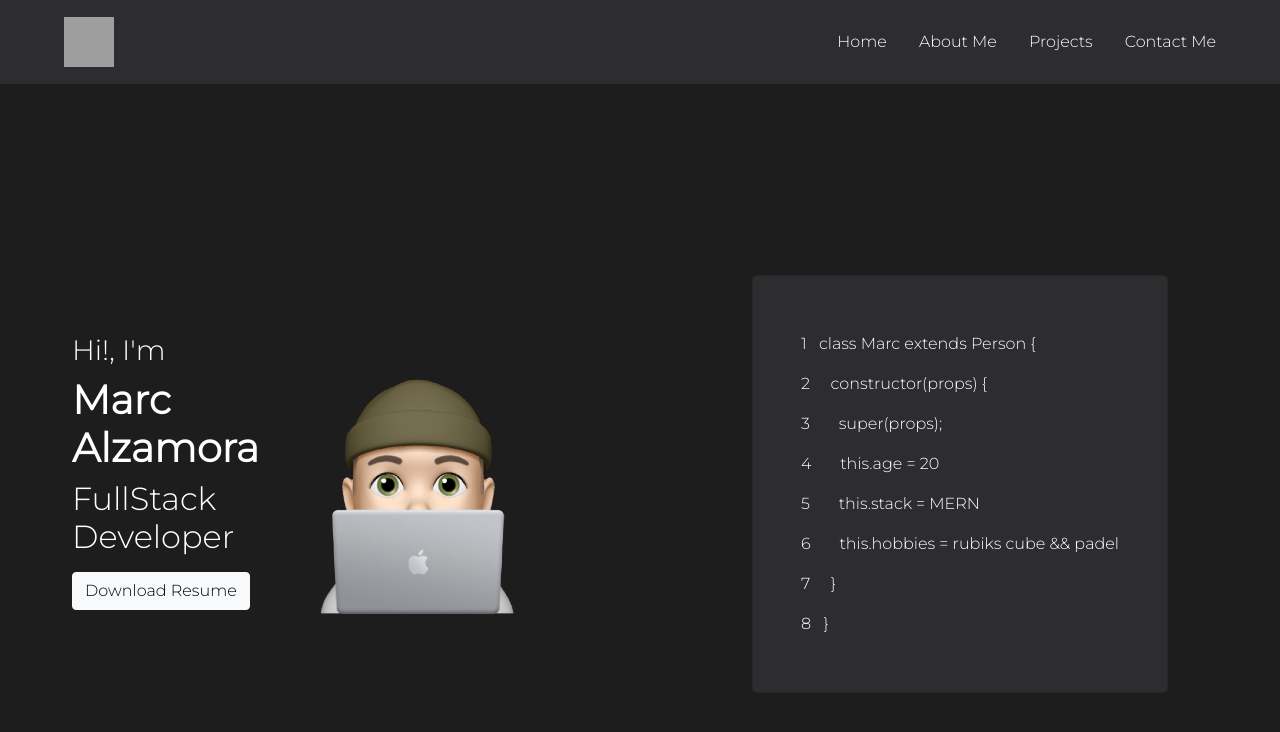
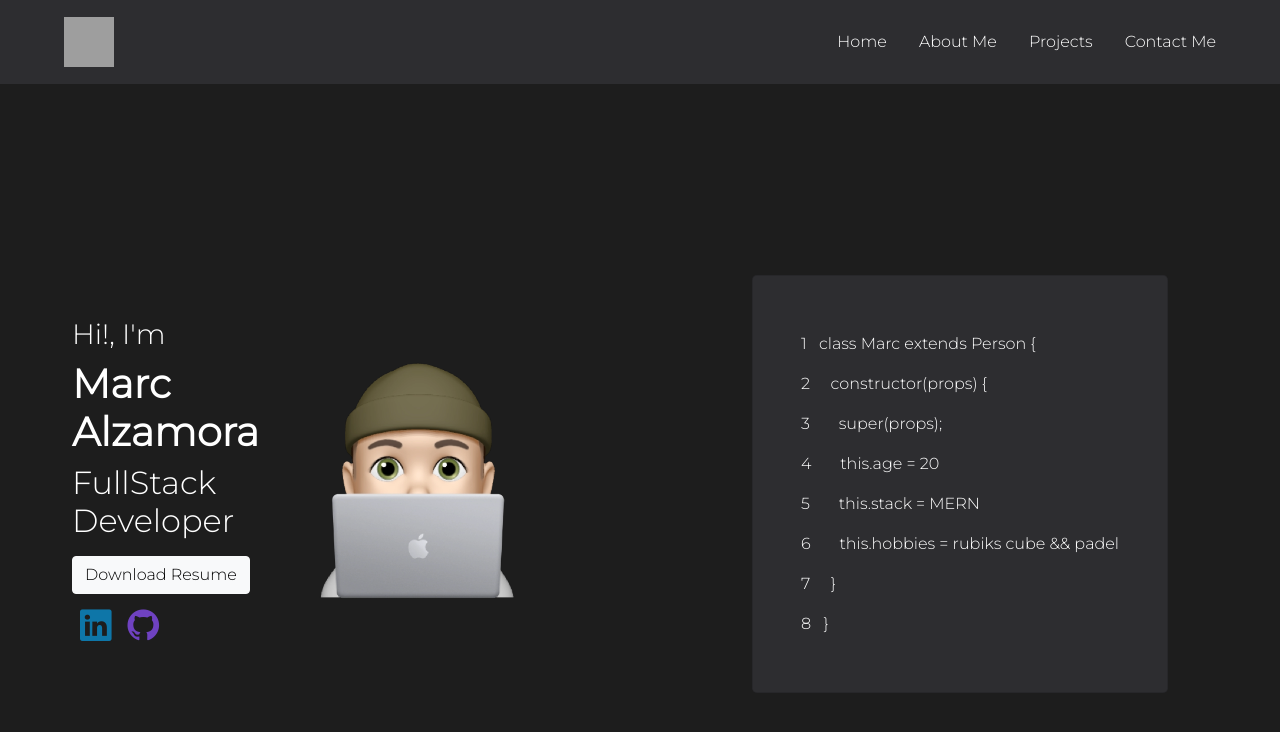
Before and after one commit to manzcube/manzcube.github.io, a React (Create React App) app: page / in a window 1280 px wide. Shown: the top 732 px of the page. Built offline with nearby package versions, Linux system fonts and the light colour scheme; grey boxes are pictures that could not be loaded.

Commit message:
added social media icons

```diff
--- a/public/index.html
+++ b/public/index.html
@@ -14,6 +14,7 @@
     <link rel="preconnect" href="https://fonts.googleapis.com">
     <link rel="preconnect" href="https://fonts.gstatic.com" crossorigin>
     <link href="https://fonts.googleapis.com/css2?family=Montserrat:wght@100;300&display=swap" rel="stylesheet">
+    <link rel="stylesheet" href="https://cdn.jsdelivr.net/npm/bootstrap-icons@1.8.1/font/bootstrap-icons.css">
     <link rel="stylesheet" href="https://cdnjs.cloudflare.com/ajax/libs/animate.css/4.1.1/animate.min.css" />
 
     <title>manzcube</title>
--- a/src/pages/Home.jsx
+++ b/src/pages/Home.jsx
@@ -12,6 +12,11 @@ const Home = () => {
               <h1 className='fw-bold'>Marc Alzamora</h1>
               <h2>FullStack Developer</h2>
               <a href="../files/Resume-Marc-Alzamora.pdf" download className='btn btn-light my-2'>Download Resume</a>
+              <br />
+
+              <a href="linkedin/in/marc-alzamora"><i class="bi bi-linkedin m-2"></i></a>
+              <a href="github.com/manzcube"><i class="bi bi-github m-2"></i></a>
+
             </div>
             <img src={require('../img/picme.webp')} alt='pic' className='img-fluid' style={{ maxWidth: '300px', maxHeight: '300px' }} />
           </span>
@@ -31,6 +36,7 @@ const Home = () => {
             </div>
           </span>
         </div>
+        {/* // make somehting with rubiks cuebs so I show my skills percentage */}
 
 
       </div>
--- a/src/pages/Pages.css
+++ b/src/pages/Pages.css
@@ -15,3 +15,13 @@
     max-height: 700px;
     line-height: 2em;
 }
+
+.bi-linkedin {
+    color: #0e76a8;
+    font-size: 3ch;
+}
+
+.bi-github {
+    color: #6f42c1;
+    font-size: 3ch;
+}
```
